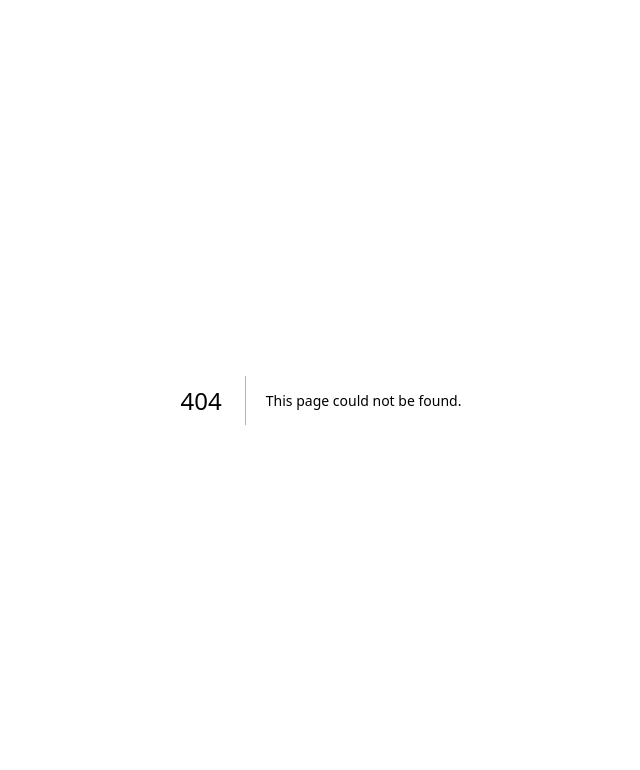
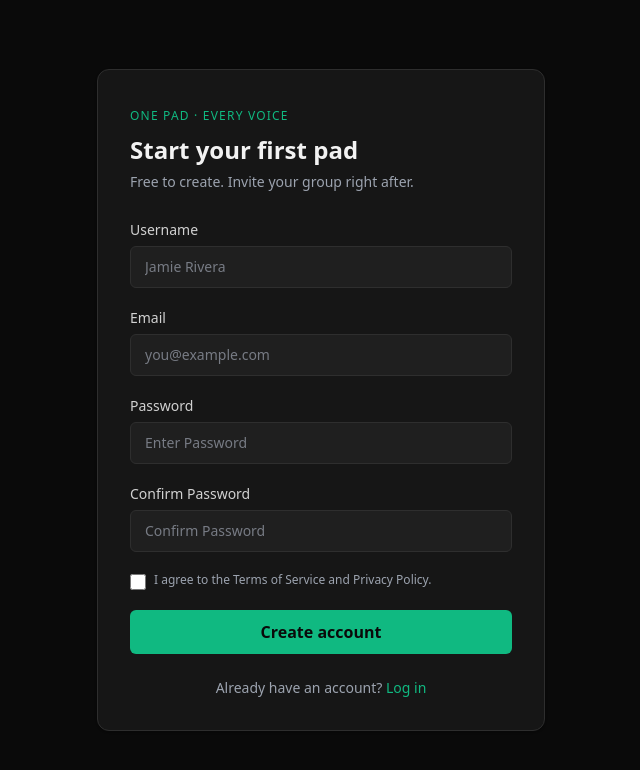
Before and after one commit to Begeeeg/groupad_ui, a Next.js app: page /signup in a window 1280 px wide. Before the commit this address had no page. Shown: the top 770 px of the page, without its empty margins (319-959 px from the left). Built offline with nearby package versions, Linux system fonts and the light colour scheme.

Commit message:
🚀 feat(signup): Sign up page partially done

```diff
--- /dev/null
+++ b/app/signup/page.tsx
@@ -0,0 +1,31 @@
+import AuthCard from "@/components/auth/AuthCard";
+import SignupForm from "@/components/auth/SignupForm";
+import type { Metadata } from "next";
+import Link from "next/link";
+
+export const metadata: Metadata = {
+    title: "Sign up — GroupPad",
+};
+
+export default function SignupPage() {
+    return (
+        <AuthCard
+            eyebrow="one pad · every voice"
+            title="Start your first pad"
+            subtitle="Free to create. Invite your group right after."
+            footer={
+                <>
+                    Already have an account?{" "}
+                    <Link
+                        href="/login"
+                        className="text-emerald hover:text-emerald-dark"
+                    >
+                        Log in
+                    </Link>
+                </>
+            }
+        >
+            <SignupForm />
+        </AuthCard>
+    );
+}
--- /dev/null
+++ b/components/auth/AuthCard.tsx
@@ -0,0 +1,41 @@
+import type { ReactNode } from "react";
+
+type AuthCardProps = {
+    eyebrow: string;
+    title: string;
+    subtitle: string;
+    children: ReactNode;
+    footer: ReactNode;
+};
+
+export default function AuthCard({
+    eyebrow,
+    title,
+    subtitle,
+    children,
+    footer,
+}: AuthCardProps) {
+    return (
+        <section className="flex min-h-screen items-center justify-center bg-canvas px-4 py-10">
+            <div className="w-full max-w-md rounded-xl border border-line bg-surface p-8 shadow-sm">
+                <span className="font-mono text-xs uppercase tracking-widest text-emerald">
+                    {eyebrow}
+                </span>
+
+                <h1 className="mt-2 font-display text-2xl font-bold text-ink">
+                    {title}
+                </h1>
+
+                <p className="mt-1.5 font-body text-sm text-ink-dim">
+                    {subtitle}
+                </p>
+
+                <div className="mt-7">{children}</div>
+
+                <p className="mt-6 text-center font-body text-sm text-ink-dim">
+                    {footer}
+                </p>
+            </div>
+        </section>
+    );
+}
--- /dev/null
+++ b/components/auth/AuthInput.tsx
@@ -0,0 +1,46 @@
+import type { ChangeEventHandler } from "react";
+
+type AuthInputProps = {
+    id: string;
+    label: string;
+    type?: string;
+    autoComplete?: string;
+    placeholder?: string;
+    required?: boolean;
+    value: string;
+    onChange: ChangeEventHandler<HTMLInputElement>;
+};
+
+export default function AuthInput({
+    id,
+    label,
+    type = "text",
+    autoComplete,
+    placeholder,
+    required = true,
+    value,
+    onChange,
+}: AuthInputProps) {
+    return (
+        <div className="flex flex-col gap-1.5">
+            <label
+                htmlFor={id}
+                className="font-body text-sm font-medium text-ink/85"
+            >
+                {label}
+            </label>
+
+            <input
+                id={id}
+                name={id}
+                type={type}
+                autoComplete={autoComplete}
+                placeholder={placeholder}
+                required={required}
+                value={value}
+                onChange={onChange}
+                className="rounded-md border border-line bg-surface-soft px-3.5 py-2.5 font-body text-sm text-ink placeholder:text-ink-dim/70 focus:border-emerald focus:outline-none focus:ring-2 focus:ring-emerald/20"
+            />
+        </div>
+    );
+}
--- /dev/null
+++ b/components/auth/SignupForm.tsx
@@ -0,0 +1,128 @@
+"use client";
+
+import { useState } from "react";
+import AuthInput from "@/components/auth/AuthInput";
+import { toast } from "sonner";
+
+export default function SignupForm() {
+    const [formData, setFormData] = useState({
+        username: "",
+        email: "",
+        password: "",
+        confirmPassword: "",
+    });
+
+    const [submitting, setSubmitting] = useState(false);
+
+    const handleChange = (e: React.ChangeEvent<HTMLInputElement>) => {
+        setFormData((prev) => ({
+            ...prev,
+            [e.target.name]: e.target.value,
+        }));
+    };
+
+    async function handleSubmit(e: React.FormEvent<HTMLFormElement>) {
+        e.preventDefault();
+
+        if (formData.password !== formData.confirmPassword) {
+            toast.error("Passwords do not match.");
+            return;
+        }
+
+        setSubmitting(true);
+
+        try {
+            const response = await fetch(
+                `${process.env.NEXT_PUBLIC_API_URL}/identity/auth/signup`,
+                {
+                    method: "POST",
+                    headers: {
+                        "Content-Type": "application/json",
+                    },
+                    body: JSON.stringify({
+                        username: formData.username,
+                        email: formData.email,
+                        password: formData.password,
+                        confirmPassword: formData.confirmPassword,
+                    }),
+                }
+            );
+
+            const data = await response.json();
+
+            if (!response.ok) {
+                throw new Error(data.message || "Signup failed");
+            }
+
+            toast.success(data.message || "Account created successfully!");
+        } catch (error) {
+            console.error(error);
+            toast.error(
+                error instanceof Error ? error.message : "Signup failed"
+            );
+        } finally {
+            setSubmitting(false);
+        }
+    }
+
+    return (
+        <form onSubmit={handleSubmit} className="flex flex-col gap-5">
+            <AuthInput
+                id="username"
+                label="Username"
+                autoComplete="username"
+                placeholder="Jamie Rivera"
+                value={formData.username}
+                onChange={handleChange}
+            />
+
+            <AuthInput
+                id="email"
+                label="Email"
+                type="email"
+                autoComplete="email"
+                placeholder="you@example.com"
+                value={formData.email}
+                onChange={handleChange}
+            />
+
+            <AuthInput
+                id="password"
+                label="Password"
+                type="password"
+                autoComplete="new-password"
+                placeholder="Enter Password"
+                value={formData.password}
+                onChange={handleChange}
+            />
+
+            <AuthInput
+                id="confirmPassword"
+                label="Confirm Password"
+                type="password"
+                autoComplete="new-password"
+                placeholder="Confirm Password"
+                value={formData.confirmPassword}
+                onChange={handleChange}
+            />
+
+            <label className="flex items-start gap-2 font-body text-xs text-ink-dim">
+                <input
+                    type="checkbox"
+                    name="terms"
+                    required
+                    className="mt-0.5 h-4 w-4 rounded border-line bg-surface-soft accent-emerald"
+                />
+                I agree to the Terms of Service and Privacy Policy.
+            </label>
+
+            <button
+                type="submit"
+                disabled={submitting}
+                className="rounded-md bg-emerald px-4 py-2.5 font-body font-semibold text-canvas transition-colors hover:bg-emerald-dark disabled:cursor-not-allowed disabled:opacity-60"
+            >
+                {submitting ? "Creating your account..." : "Create account"}
+            </button>
+        </form>
+    );
+}
```
